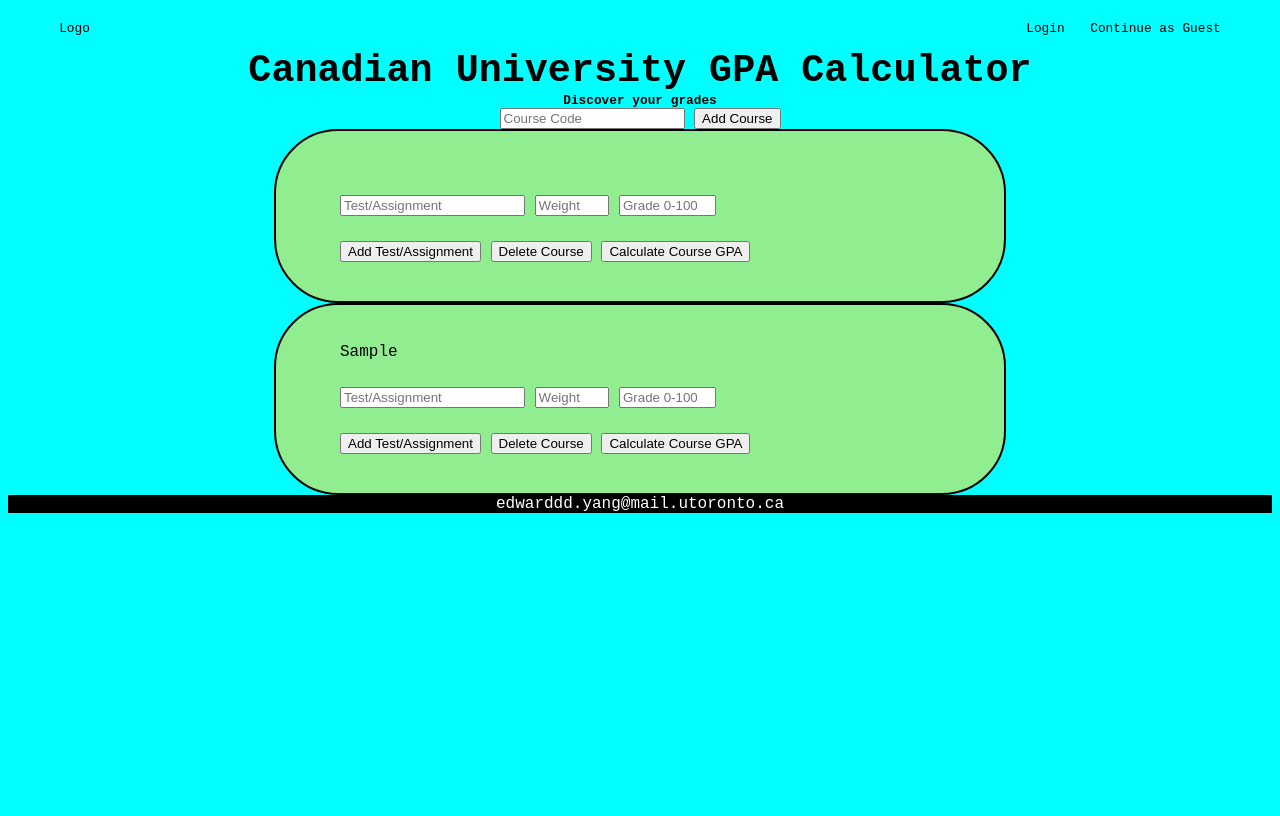
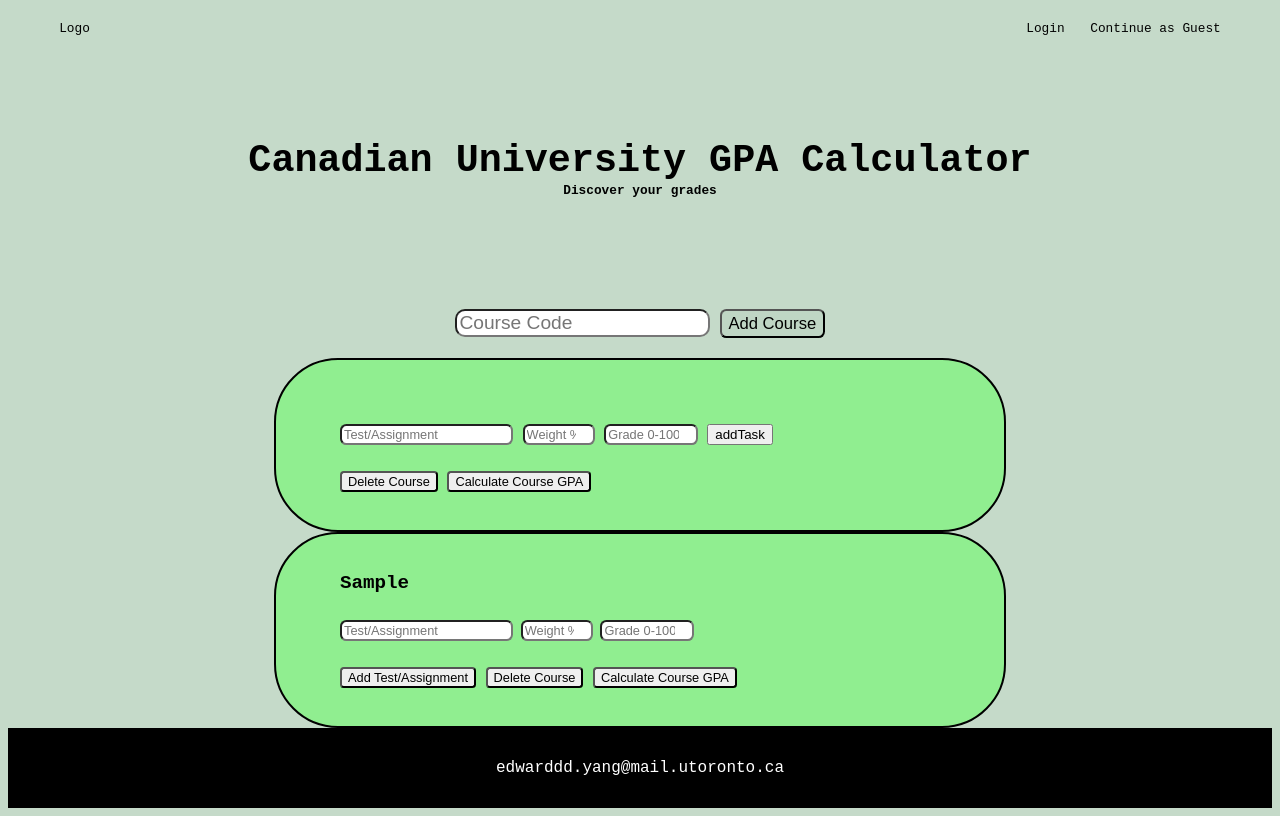
Before and after one commit to Edwardddyang/GPA-Calculator, a plain HTML site: page index.html in a window 1280 px wide. Both pictures are taken after typing "Sample" into the empty fields and a click on the button "Add Course". Drawn offline with Linux system fonts and the light colour scheme.

Commit message:
Adding tasks & page formatting

```diff
--- a/index.html
+++ b/index.html
@@ -1,11 +1,13 @@
 <!DOCTYPE html>
 <html lang="en">
+
 <head>
   <meta charset="UTF-8">
   <meta name="viewport" content="width=device-width, initial-scale=1.0">
   <title>Canadian GPA Calculator</title>
   <link rel="stylesheet" href="styles.css">
 </head>
+
 <body>
   <div class="header">
     <a href="index.html" class="Logo">Logo</a>
@@ -24,20 +26,21 @@
   </div>
   <div class="container">
     <div class="courseEntry">
-      <div id="courseName"></div>
-      <div class="task">
-        <input type="text" placeholder="Test/Assignment" required>
-        <input type="number" placeholder="Weight" required style="width: 9ch;">
-        <input type="number" placeholder="Grade 0-100" required style="width: 12ch;">
+      <div class="courseName"></div>
+      <div>
+        <input type="text" placeholder="Test/Assignment" required class="task">
+        <input type="number" placeholder="Weight %" required style="width: 9ch;" class="weight">
+        <input type="number" placeholder="Grade 0-100" required style="width: 12ch;" class="grade">
+        <button class="addTask">addTask</button>
       </div>
       <div class="bottom">
-        <button>Add Test/Assignment</button>
-        <button>Delete Course</button>
-        <button id="courseGPA">Calculate Course GPA</button>
+        <button class="bottomButtons">Delete Course</button>
+        <button class="bottomButtons">Calculate Course GPA</button>
       </div>
     </div>
   </div>
   <div id="footer">edwarddd.yang@mail.utoronto.ca</div>
   <script src="javascript.js"></script>
 </body>
+
 </html>
--- a/javascript.js
+++ b/javascript.js
@@ -1,6 +1,6 @@
 //HOME PAGE NAVIGATION
 const home = document.querySelector(".Logo");
-home.addEventListener("click", () =>{
+home.addEventListener("click", () => {
   window.location.href = "/gpaCalculator/index.html"
 })
 
@@ -9,25 +9,26 @@ const addCourse = document.getElementById("addCourse");
 const courseInput = document.getElementById("courseInput");
 const form = document.querySelector(".container");
 
-function createCourse(){
+function createCourse() {
   let inputName = courseInput.value;
-    if(inputName){
-      form.innerHTML += `
+  if (inputName) {
+    form.innerHTML += `
       <div class="courseEntry">
-      <div id="courseName">${inputName}</div>
+      <div class="courseName">${inputName}</div>
       <div class="task">
-        <input type="text" placeholder="Test/Assignment" required>
-        <input type="number" placeholder="Weight" required style="width: 9ch;">
-        <input type="number" placeholder="Grade 0-100" required style="width: 12ch;">
+        <input type="text" placeholder="Test/Assignment" required class="task">
+        <input type="number" placeholder="Weight %" required style="width: 9ch;" class="weight">
+        <input type="number" placeholder="Grade 0-100" required style="width: 12ch;" class="weight">
       </div>
       <div class="bottom">
-        <button>Add Test/Assignment</button>
-        <button>Delete Course</button>
-        <button id="courseGPA">Calculate Course GPA</button>
+        <button class="bottomButtons">Add Test/Assignment</button>
+        <button class="bottomButtons">Delete Course</button>
+        <button class="bottomButtons">Calculate Course GPA</button>
       </div>
+    </div>
       `;
-      courseInput.value = "";
-    }
+    courseInput.value = "";
+  }
 }
 
 addCourse.addEventListener("click", () => {
@@ -36,3 +37,32 @@ addCourse.addEventListener("click", () => {
 
 //CALCULATE COURSE GPA
 const courseGPA = document.getElementById("courseGPA");
+
+
+//ADD COURSE
+
+const addTask = document.querySelector(".addTask");
+
+addTask.addEventListener("click", () => {
+  let taskName = document.querySelector(".task");
+  let inputName = taskName.value;
+
+  let formWeight = document.querySelector(".weight");
+  let inputWeight = formWeight.value;
+
+  let formGrade = document.querySelector(".grade");
+  let inputGrade = formGrade.value;
+
+  if(inputName && inputWeight && inputGrade) {
+    form.innerHTML += `
+      <div>
+        ${inputName}
+        ${inputWeight}
+        ${inputGrade}
+      </div>
+      `;
+    inputName = "";
+    inputWeight = "";
+    inputGrade = "";
+  }
+})
--- a/styles.css
+++ b/styles.css
@@ -1,21 +1,22 @@
-body{
+body {
   display: flex;
   flex-direction: column;
-  font-family:'Courier New', Courier, monospace;
-  background-color: aqua;
+  font-family: 'Courier New', Courier, monospace;
+  background-color: rgba(191, 214, 196, 0.9);
+  min-height: 100vh;
 }
 
-a{
+a {
   text-decoration: none;
   color: black;
 }
 
-a:hover{
+a:hover {
   transform: scale(1.05);
   text-decoration: underline;
 }
 
-.header{
+.header {
   display: flex;
   justify-content: space-between;
   padding: 1vw 4vw;
@@ -23,26 +24,27 @@ a:hover{
   font-size: 1vw;
 }
 
-.header .right{
+.header .right {
   display: flex;
   gap: 2vw;
 }
 
-.main{
+.main {
   display: flex;
   flex-direction: column;
   justify-content: center;
   align-items: center;
   font-size: 3vw;
   font-weight: bold;
+  min-height: 30vh;
 }
 
-.buttons{
+.buttons {
   display: inline;
   margin: auto;
 }
 
-.courseEntry{
+.courseEntry {
   display: flex;
   flex-direction: column;
   gap: 2vw;
@@ -54,19 +56,53 @@ a:hover{
   border-radius: 5vw;
 }
 
-.container{
+.container {
   display: flex;
   flex-wrap: wrap;
 }
 
-.bottom{
+.bottom {
   display: inline;
 }
 
-#footer{
+#footer {
   display: flex;
   align-items: center;
   justify-content: center;
   background-color: black;
   color: white;
+  min-height: 10vh;
 }
+
+#courseInput {
+  font-size: 1.5vw;
+  border-radius: 10px;
+}
+
+#addCourse {
+  font-size: 1.3vw;
+  border-radius: 0.5vw;
+  background-color: rgba(191, 214, 196, 0.9);
+  padding: 0.2vw 0.5vw;
+}
+
+.task {
+  font-size: 1vw;
+  border-radius: 0.5vw;
+}
+
+.weight,
+.grade {
+  font-size: 1vw;
+  border-radius: 0.5vw;
+}
+
+.bottomButtons {
+  font-size: 1vw;
+  border-radius: 0.3vw;
+}
+
+.courseName {
+  font-weight: bold;
+  font-size: 1.5vw;
+}
```
